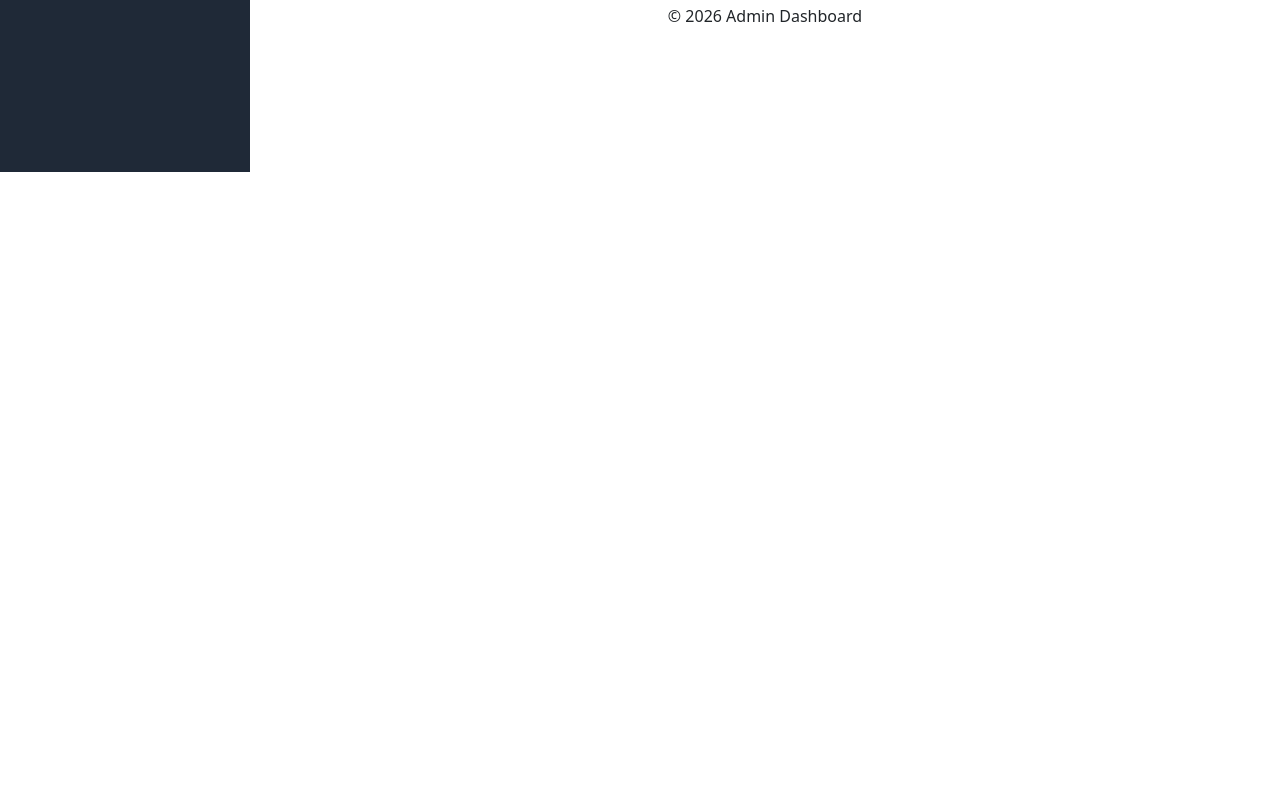
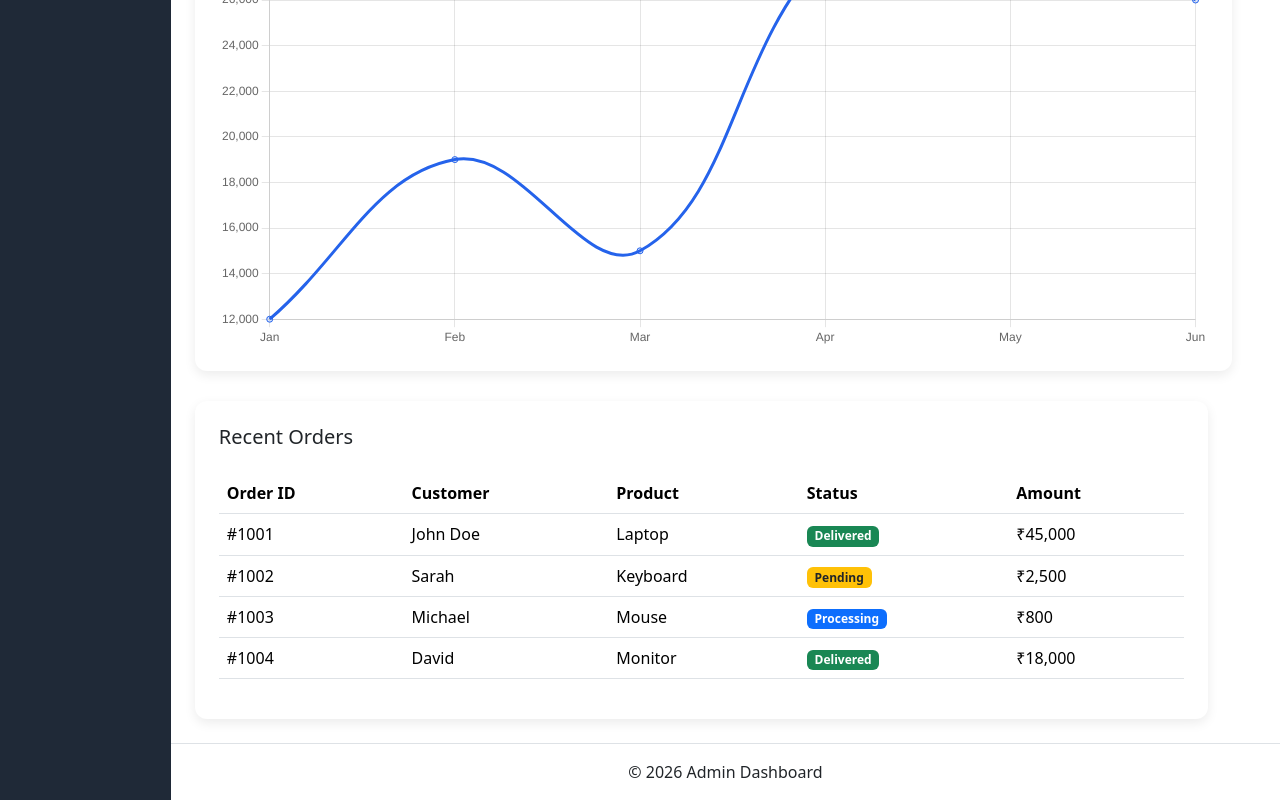
Before and after one commit to chaturbhujvijaydev-droid/react-dashboard, a React (Vite) app: page /dashboard in a window 1280 px wide. Shown: the part 628-1428 px from the top of the page. Before the commit the page ends 800 px from the top, so only its background shows below. Built offline with nearby package versions, Linux system fonts and the light colour scheme.

Commit message:
feat: add revenue chart and recent orders table

```diff
--- a/src/components/charts/RevenueChart.css
+++ b/src/components/charts/RevenueChart.css
@@ -1,7 +1,11 @@
 .chart-card {
-  background: white;
+  background: #fff;
+  padding: 24px;
   border-radius: 12px;
-  padding: 20px;
+  box-shadow: 0 4px 12px rgba(0, 0, 0, 0.08);
   margin-top: 30px;
-  box-shadow: 0 3px 12px rgba(0,0,0,.08);
 }
+
+.chart-container {
+  height: 350px;
+}
--- /dev/null
+++ b/src/components/tables/RecentOrders.jsx
@@ -0,0 +1,53 @@
+import "./RecentOrders.scss";
+import { orders } from "../../data/dashboardData";
+
+const getBadgeClass = (status) => {
+  switch (status) {
+    case "Delivered":
+      return "bg-success";
+    case "Pending":
+      return "bg-warning text-dark";
+    case "Processing":
+      return "bg-primary";
+    default:
+      return "bg-secondary";
+  }
+};
+
+const RecentOrders = () => {
+  return (
+    <div className="orders-card">
+      <h5 className="mb-4">Recent Orders</h5>
+
+      <table className="table table-hover align-middle">
+        <thead>
+          <tr>
+            <th>Order ID</th>
+            <th>Customer</th>
+            <th>Product</th>
+            <th>Status</th>
+            <th>Amount</th>
+          </tr>
+        </thead>
+
+        <tbody>
+          {orders.map((order) => (
+            <tr key={order.id}>
+              <td>{order.id}</td>
+              <td>{order.customer}</td>
+              <td>{order.product}</td>
+              <td>
+                <span className={`badge ${getBadgeClass(order.status)}`}>
+                  {order.status}
+                </span>
+              </td>
+              <td>{order.amount}</td>
+            </tr>
+          ))}
+        </tbody>
+      </table>
+    </div>
+  );
+};
+
+export default RecentOrders;
--- /dev/null
+++ b/src/components/tables/RecentOrders.scss
@@ -0,0 +1,11 @@
+.orders-card {
+  background: white;
+  border-radius: 12px;
+  padding: 24px;
+  margin-top: 30px;
+  box-shadow: 0 4px 12px rgba(0, 0, 0, 0.08);
+}
+
+.table th {
+  font-weight: 600;
+}
--- /dev/null
+++ b/src/data/dashboardData.js
@@ -0,0 +1,31 @@
+export const orders = [
+  {
+    id: "#1001",
+    customer: "John Doe",
+    product: "Laptop",
+    status: "Delivered",
+    amount: "₹45,000",
+  },
+  {
+    id: "#1002",
+    customer: "Sarah",
+    product: "Keyboard",
+    status: "Pending",
+    amount: "₹2,500",
+  },
+  {
+    id: "#1003",
+    customer: "Michael",
+    product: "Mouse",
+    status: "Processing",
+    amount: "₹800",
+  },
+  {
+    id: "#1004",
+    customer: "David",
+    product: "Monitor",
+    status: "Delivered",
+    amount: "₹18,000",
+  },
+];
+export default orders;
--- a/src/pages/Dashboard/Dashboard.jsx
+++ b/src/pages/Dashboard/Dashboard.jsx
@@ -1,6 +1,8 @@
 import Layout from "../../components/layout/Layout";
 import StatCard from "../../components/ui/StatCard/StatCard";
 import RevenueChart from "../../components/charts/RevenueChart";
+import RecentOrders from "../../components/tables/RecentOrders";
+
 
 import {
   FaUsers,
@@ -50,9 +52,15 @@ const Dashboard = () => {
             change="+18%"
             icon={<FaRupeeSign />}
           />
-          <div className="row mt-4">
+
+</div>
+    <div className="row mt-4">
   <div className="col-12">
     <RevenueChart />
+  </div>
+<div className="row">
+  <div className="col-12">
+    <RecentOrders />
   </div>
 </div>
         </div>
```
